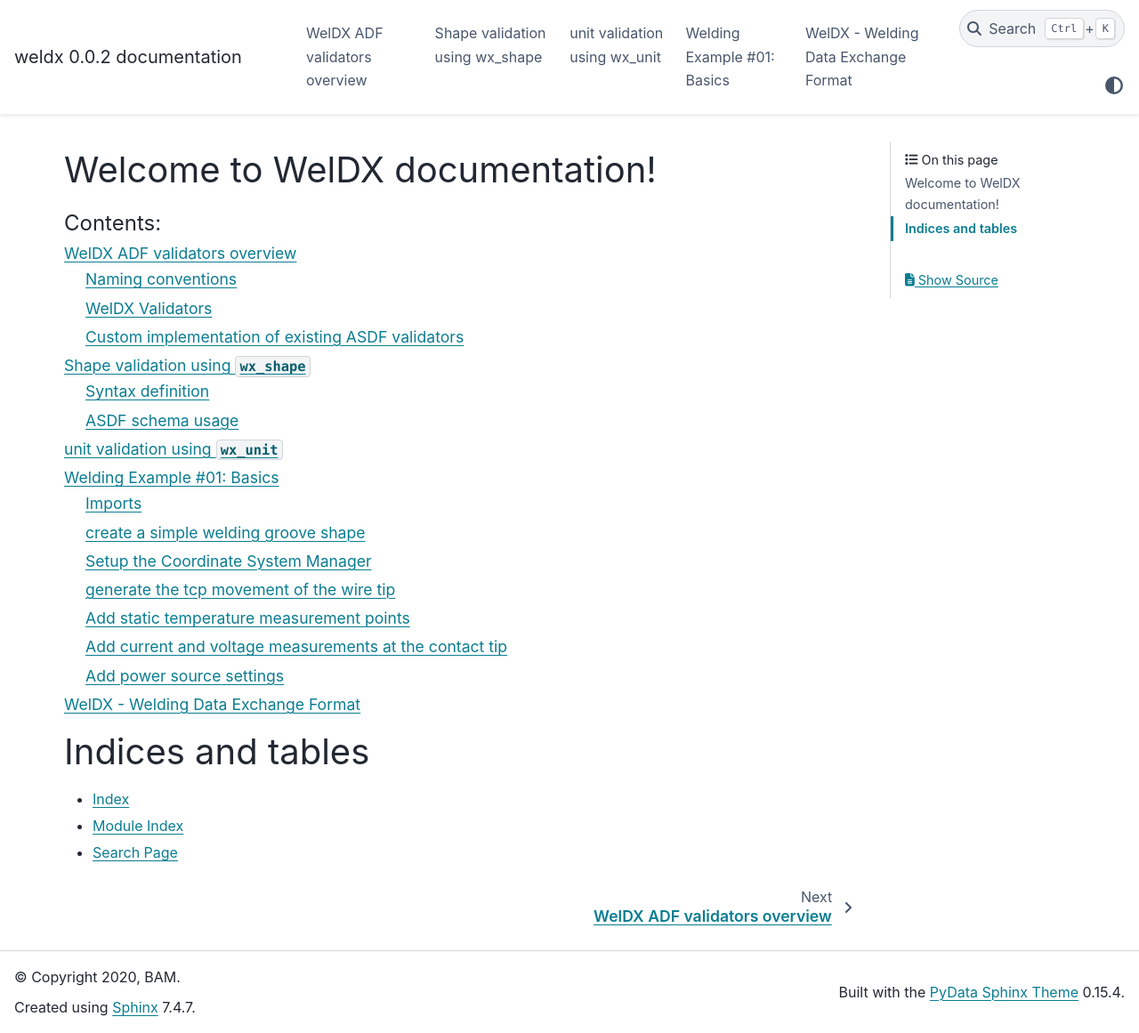
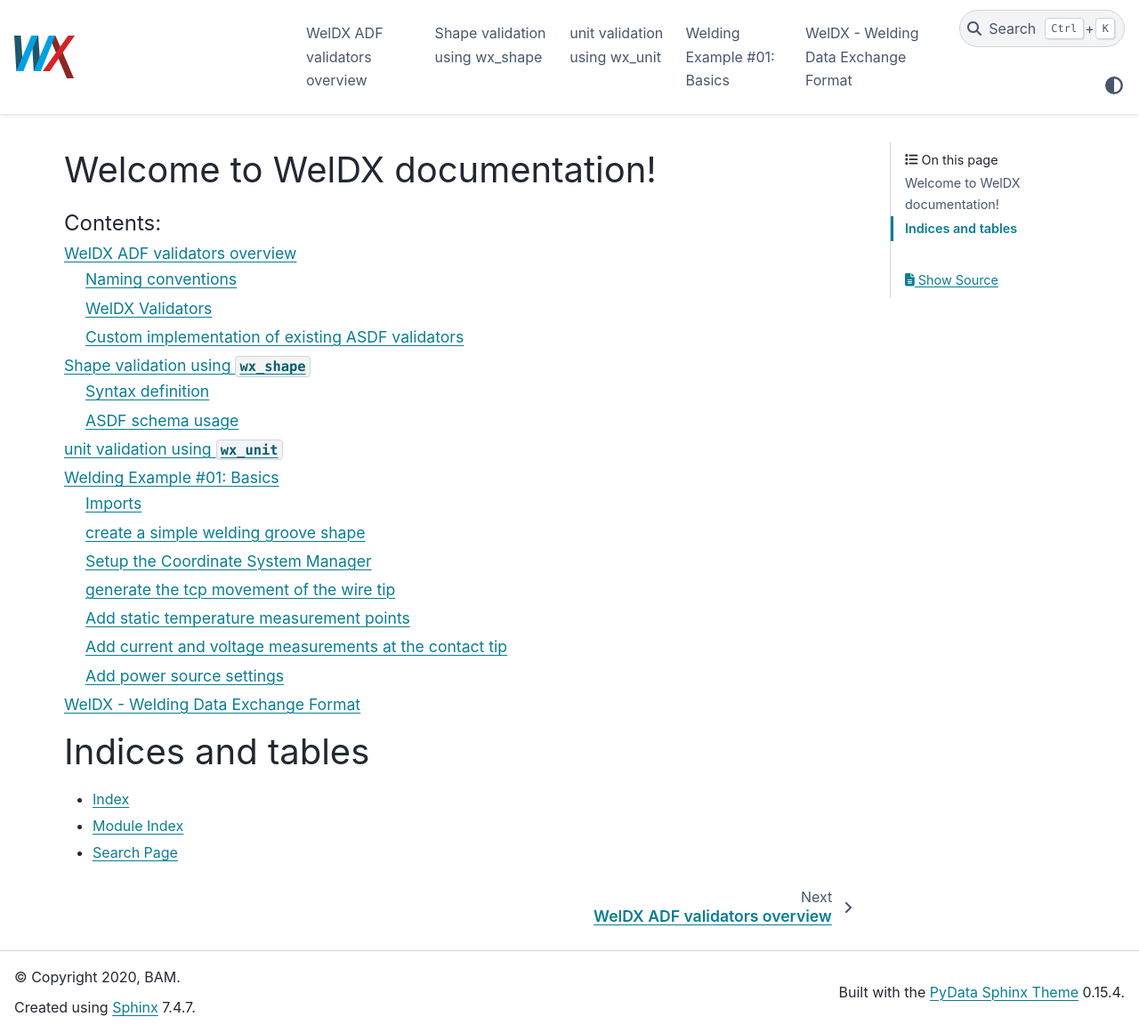
Before and after one commit to BAMWelDX/weldx, a Sphinx documentation site: the page built from doc/index.rst, in a window 1280 px wide and 1161 px high. Shown: the whole window at 89% size. Built offline with Sphinx 7.4.7 and the PyData theme 0.15.4, drawn with Linux system fonts in a browser that asks for light colours.

Commit message:
use unix style path for logos

```diff
--- a/doc/conf.py
+++ b/doc/conf.py
@@ -80,8 +80,8 @@ html_static_path = ["_static"]
 
 # The name of an image file (relative to this directory) to place at the top
 # of the sidebar.
-html_logo = "_static\WelDX_notext.svg"
-html_favicon = "_static\WelDX_notext.ico"
+html_logo = "_static/WelDX_notext.svg"
+html_favicon = "_static/WelDX_notext.ico"
 
 # Theme options are theme-specific and customize the look and feel of a theme
 # further.  For a list of options available for each theme, see the
```
